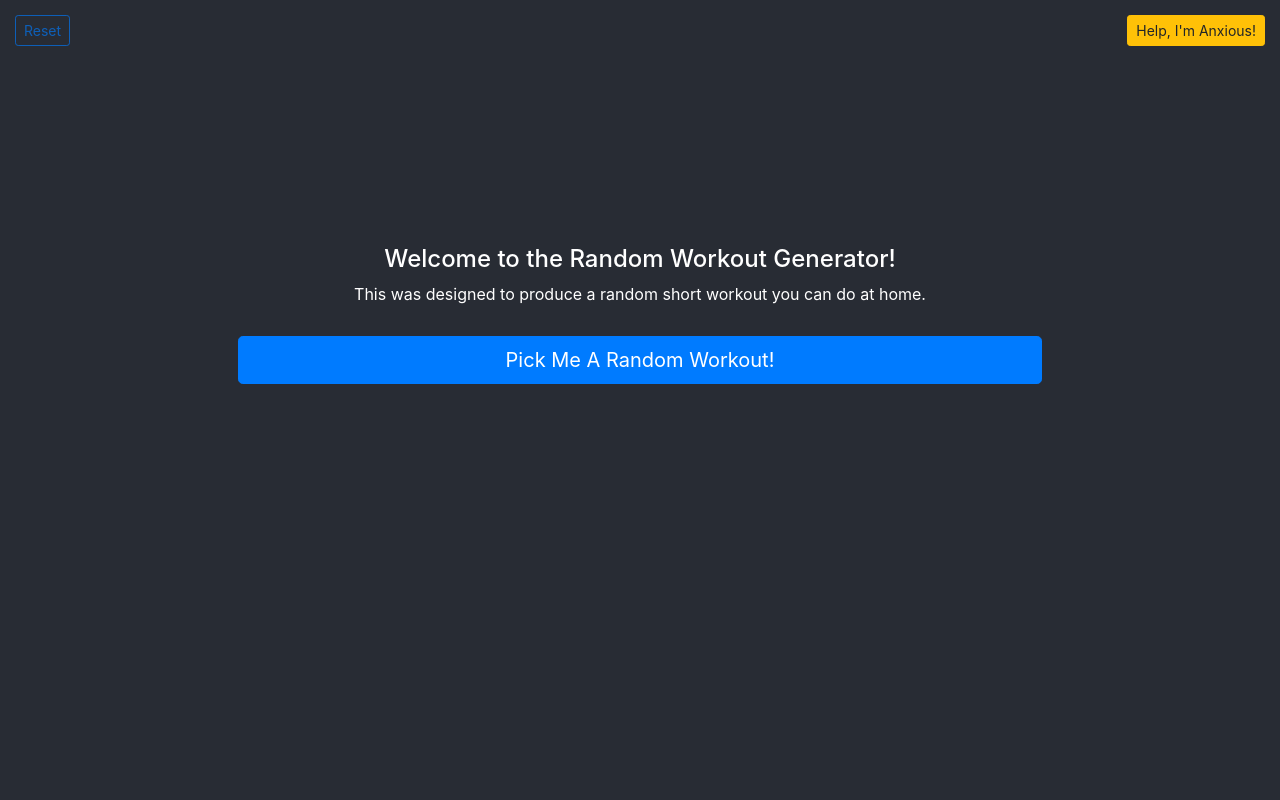
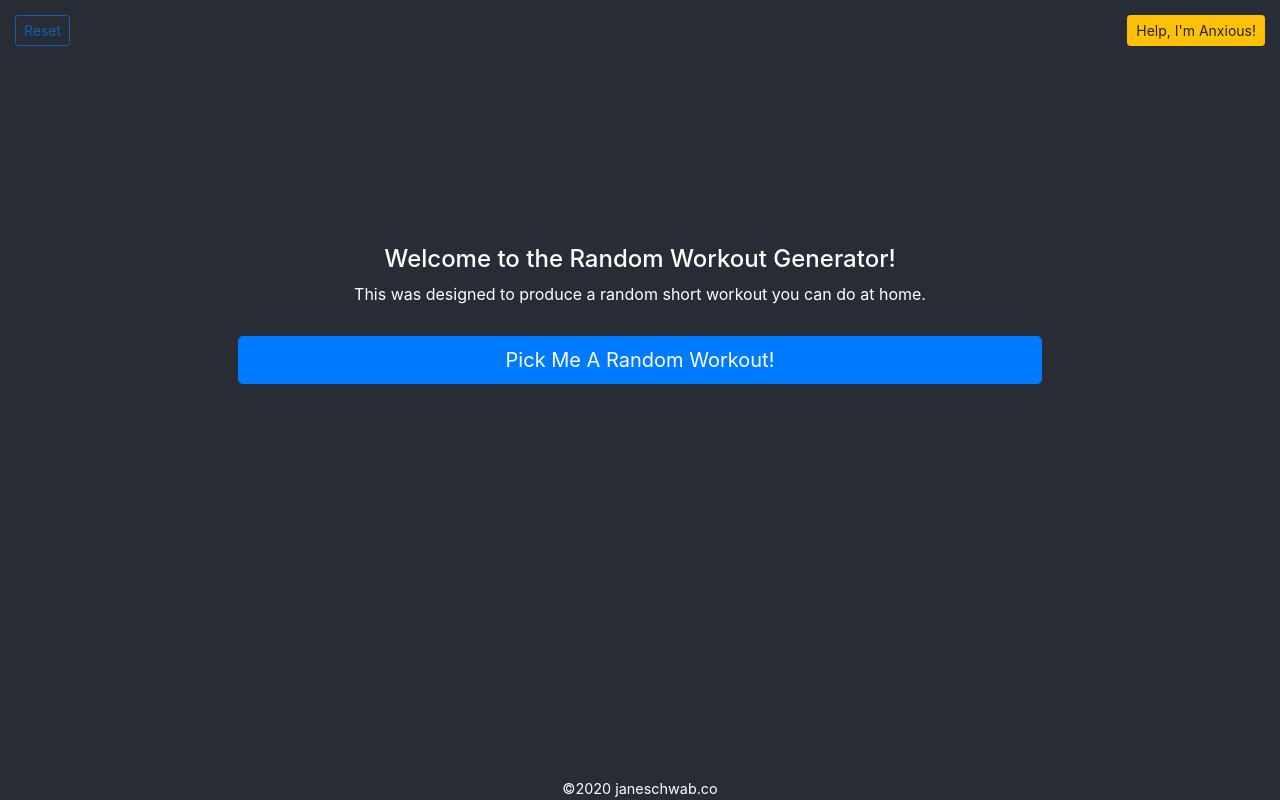
Before and after one commit to schwabbthedeck/random-workout-generator, a React (Create React App) app: page / in a window 1280 px wide. Built offline with nearby package versions, Linux system fonts and the light colour scheme.

Commit message:
Added footer and updated readme. Added google analytics.

```diff
--- a/public/index.html
+++ b/public/index.html
@@ -1,14 +1,21 @@
 <!DOCTYPE html>
 <html lang="en">
+
 <head>
+  <!-- Global site tag (gtag.js) - Google Analytics -->
+  <script async src="https://www.googletagmanager.com/gtag/js?id=UA-163895833-2"></script>
+  <script>
+    window.dataLayer = window.dataLayer || [];
+    function gtag() { dataLayer.push(arguments); }
+    gtag('js', new Date());
+
+    gtag('config', 'UA-163895833-2');
+  </script>
   <meta charset="utf-8" />
   <link rel="icon" href="%PUBLIC_URL%/favicon.ico" />
   <meta name="viewport" content="width=device-width, initial-scale=1" />
   <meta name="theme-color" content="#000000" />
-    <meta
-      name="random workout generator"
-      content="site used to supply random work outs for working out at home"
-    />
+  <meta name="random workout generator" content="site used to supply random work outs for working out at home" />
   <link rel="apple-touch-icon" href="%PUBLIC_URL%/logo192.png" />
   <!--
       manifest.json provides metadata used when your web app is installed on a
@@ -26,6 +33,7 @@
     -->
   <title>Random Workout Generator</title>
 </head>
+
 <body>
   <noscript>You need to enable JavaScript to run this app.</noscript>
   <div id="root"></div>
@@ -40,4 +48,5 @@
       To create a production bundle, use `npm run build` or `yarn build`.
     -->
 </body>
+
 </html>
--- a/src/MainInput.css
+++ b/src/MainInput.css
@@ -34,3 +34,15 @@ ul {
   padding-top: 25vh;
   display: none;
 }
+
+.footer {
+  position: fixed;
+  bottom: 0;
+  width: 100%;
+  margin: auto;
+  font-size: 0.9em;
+}
+
+.footer a {
+  color: #fff;
+}
--- a/src/MainInput.js
+++ b/src/MainInput.js
@@ -3,7 +3,9 @@ import Container from 'react-bootstrap/Container';
 import Row from 'react-bootstrap/Row';
 import Col from 'react-bootstrap/Col';
 import Button from 'react-bootstrap/Button';
+import Footer from './components/Footer';
 import './MainInput.css';
+// import WorkoutList from './WorkoutList'
 
 // ugly but it works - will refractor into more components moving forward
 
@@ -68,6 +70,13 @@ class MainInput extends Component {
             Help, I'm Anxious!
           </Button>
         </div>
+        {/* <Container>
+          <Row>
+            <Col>
+              <WorkoutList />
+            </Col>
+          </Row>
+        </Container> */}
         <Container id="main-container" fluid>
           <Row className="intro-information">
             <Col>
@@ -87,7 +96,7 @@ class MainInput extends Component {
 
         </Container>
         <Container id="anxiety-container">
-        <Row>
+          <Row>
             <Col>
               {/* <div style={{ width: '100%', height: '0', paddingBottom: '108%', position: 'relative' }}>
                 <iframe title="breath-gif" src="https://giphy.com/embed/krP2NRkLqnKEg" width="100%" height="100%" style={{ position: 'absolute' }} frameBorder="0" className="giphy-embed" allowFullScreen></iframe>
@@ -102,6 +111,7 @@ class MainInput extends Component {
             </Col>
           </Row>
         </Container>
+        <Footer />
       </div>
     )
   }
--- /dev/null
+++ b/src/components/Footer.js
@@ -0,0 +1,13 @@
+import React from 'react';
+
+class Footer extends React.Component {
+  render() {
+    return (
+      <div className="footer">
+        &#169;2020 <a href="https://janeschwab.co">janeschwab.co</a>
+      </div>
+    )
+  }
+}
+
+export default Footer;
```
Also changed, not shown: src/WorkoutList.js (+17 -0 lines), 1 other file (tests, documents, lock files or other folders). Lines whose indentation alone changed are shown as unchanged.
